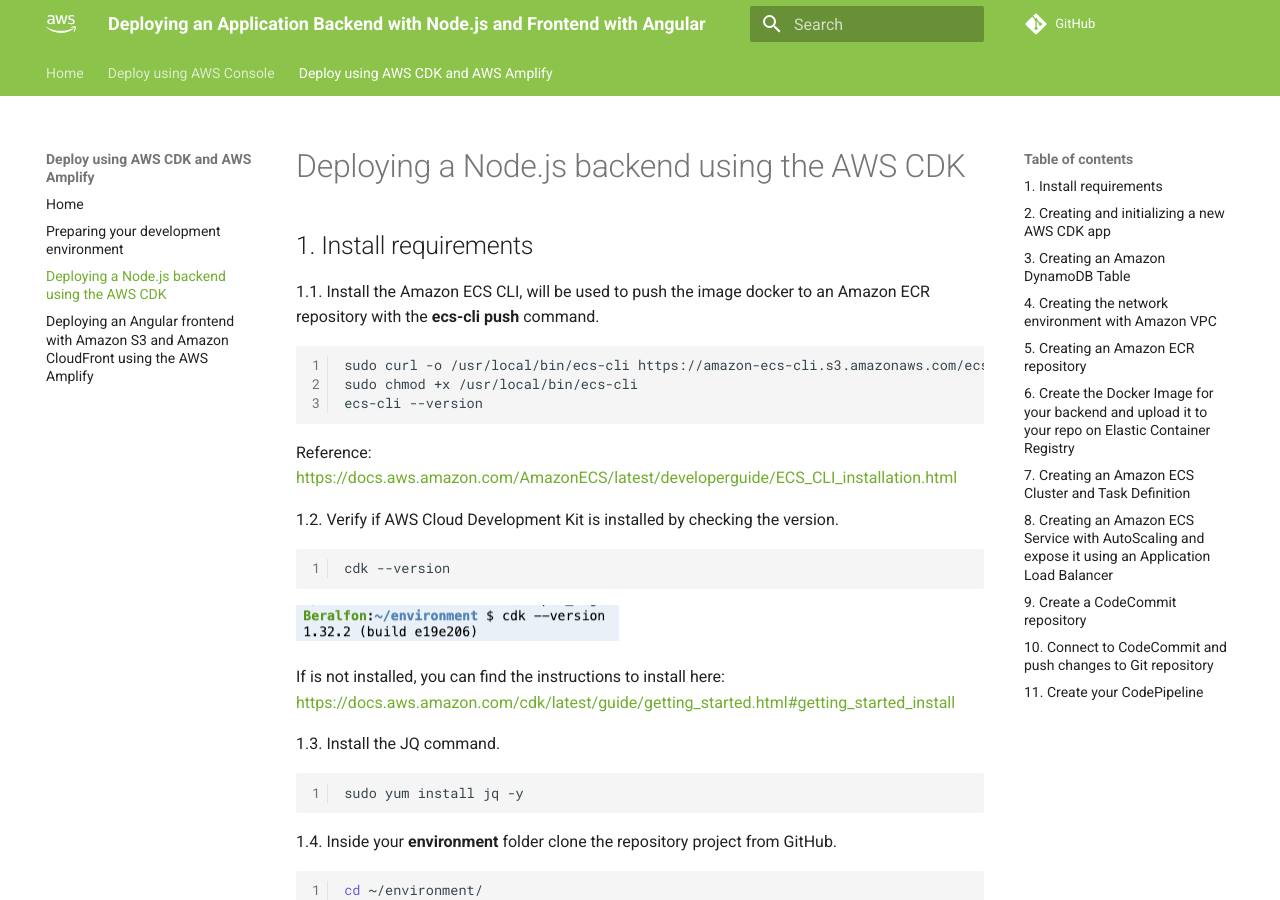
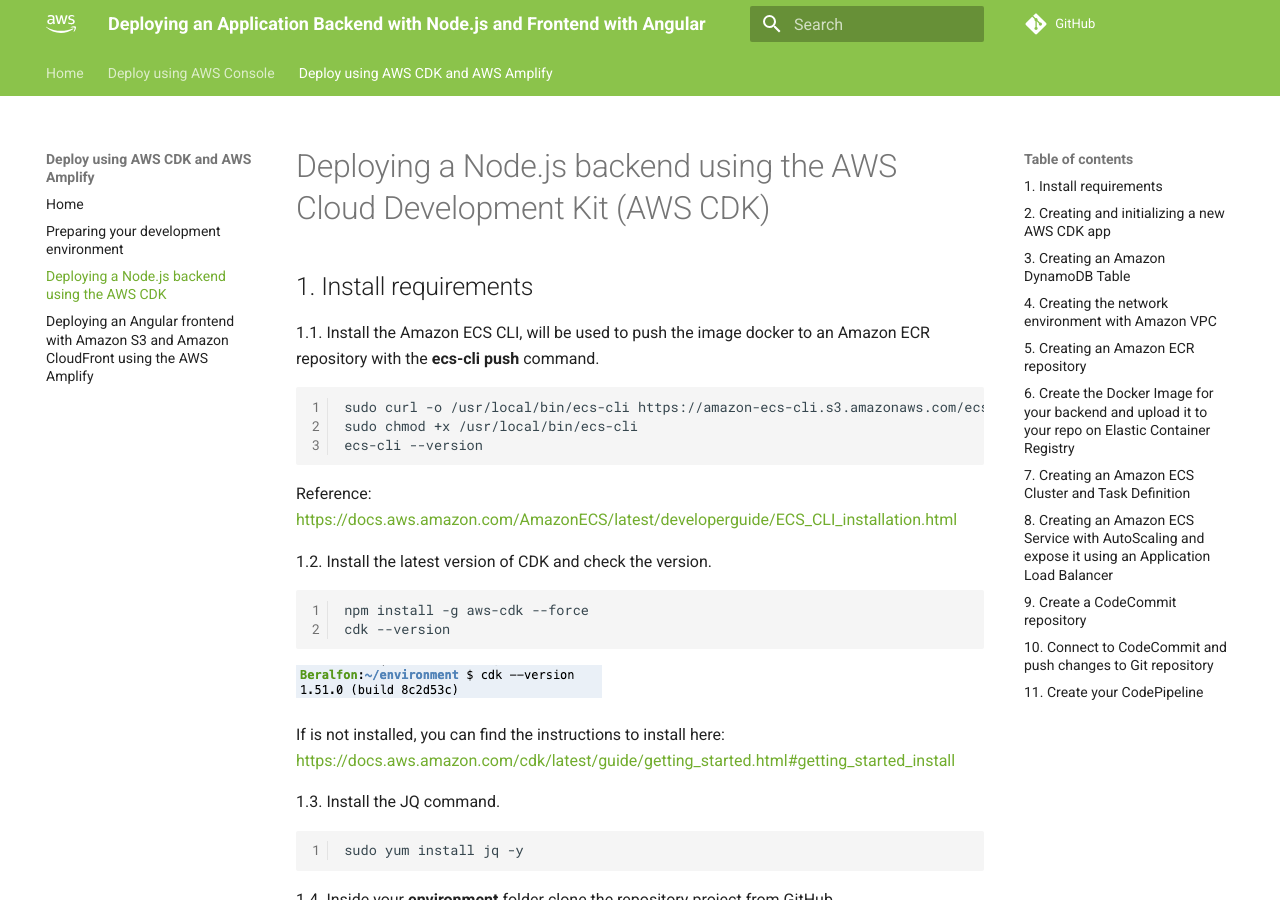
Before and after one commit to aurbac/workshop-containers-cdk-react-amplify, an MkDocs documentation site: the page built from docs/v3-deploying-backend.md, in a window 1280 px wide and 900 px high. Built offline with MkDocs 1.6.1 and Material for MkDocs 9.7.7, drawn with Linux system fonts in a browser that asks for light colours; comment, search, counter and statistics services are not loaded; some of the changed text lies outside the part shown.

Commit message:
Force install CDK

````diff
--- a/docs/v3-deploying-backend.md
+++ b/docs/v3-deploying-backend.md
@@ -1,4 +1,4 @@
-# Deploying a Node.js backend using the AWS CDK
+# Deploying a Node.js backend using the AWS Cloud Development Kit (AWS CDK)
 
 ## 1. Install requirements
 
@@ -12,9 +12,10 @@ ecs-cli --version
 
 Reference: https://docs.aws.amazon.com/AmazonECS/latest/developerguide/ECS_CLI_installation.html
 
-1.2\. Verify if AWS Cloud Development Kit is installed by checking the version.
+1.2\. Install the latest version of CDK and check the version.
 
 ``` bash
+npm install -g aws-cdk --force
 cdk --version
 ```
 
--- a/mkdocs.yml
+++ b/mkdocs.yml
@@ -40,8 +40,8 @@ nav:
 theme:
   name: material
   palette:
-    primary: 'light-green'
-    accent: 'light-green'
+    primary: light-green
+    accent: light-green
   icon:
     logo: fontawesome/brands/aws
     repo: fontawesome/brands/git-alt
````
Also changed, not shown: other parts of docs/v3-deploying-backend.md (+1 -1 lines), docs/images2/cdk-version.png.
